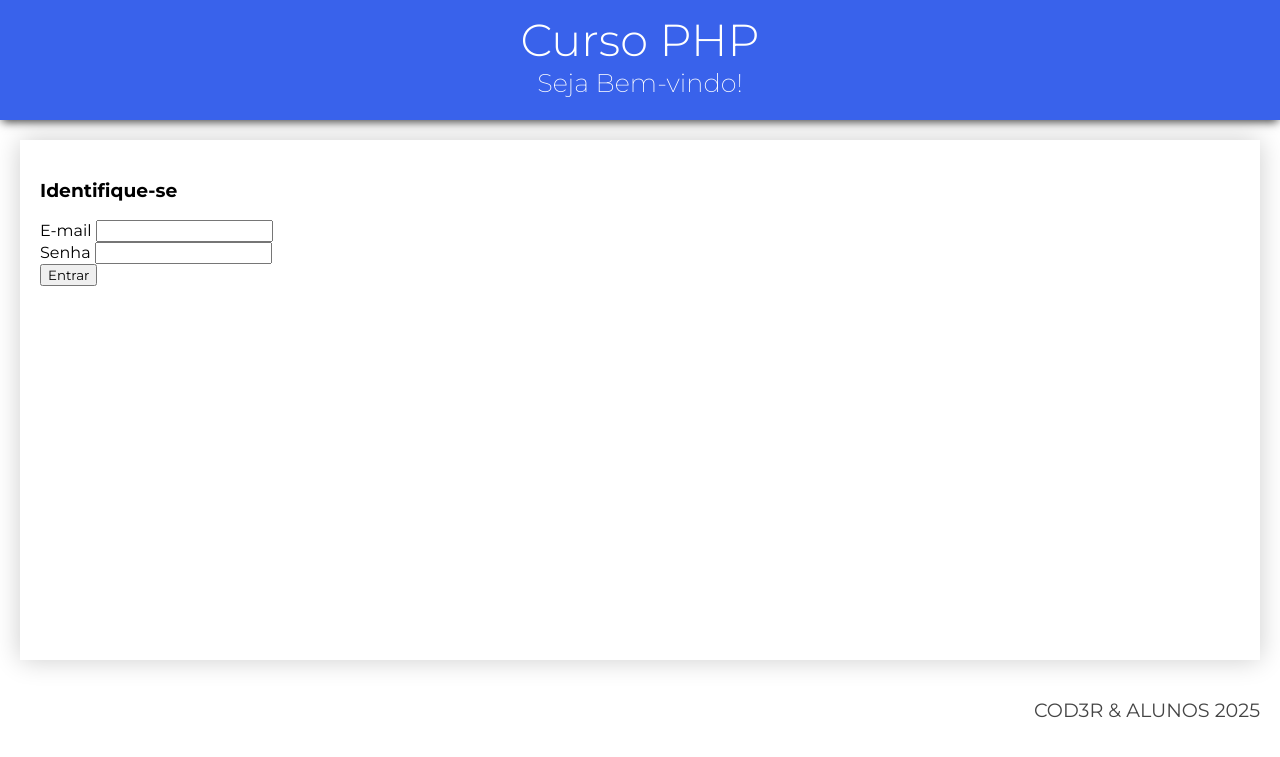
After one commit to Andersonlmos/EstudosUdemy, a PHP site: page /login.php in a window 1280 px wide. The commit adds this page. Shown: the top 757 px of the page. Run offline with PHP 8.4, Linux system fonts and the light colour scheme.

Commit message:
adicionando tela de login

```diff
--- /dev/null
+++ b/assests/login.css
@@ -0,0 +1,8 @@
+body.login {
+    grid-template-rows: 120px 1fr 60px;
+    grid-template-areas: "cabecalho" "principal" "rodape";
+}
+
+body.login {
+    height: calc(100vh - 180px);
+}
--- /dev/null
+++ b/login.php
@@ -0,0 +1,43 @@
+<!DOCTYPE html>
+<html lang="pt-BR">
+  <head>
+    <meta charset="UTF-8" />
+    <meta name="viewport" content="width=device-width, initial-scale=1.0" />
+    <link rel="preconnect" href="https://fonts.googleapis.com">
+    <link rel="preconnect" href="https://fonts.gstatic.com" crossorigin>
+    <link href="https://fonts.googleapis.com/css2?family=Montserrat:ital,wght@0,100..900;1,100..900&family=Open+Sans:ital,wght@0,300..800;1,300..800&family=Oswald:wght@200..700&family=Poppins:ital,wght@0,100;0,200;0,300;0,400;0,500;0,600;0,700;0,800;0,900;1,100;1,200;1,300;1,400;1,500;1,600;1,700;1,800;1,900&display=swap" rel="stylesheet">
+    <link rel="stylesheet" href="assests/style.css" />
+    <link rel="stylesheet" href="assests/login.css" />
+    <title>Curso PHP</title>
+  </head>
+  <body class="login">
+    <header class="cabecalho">
+      <h1>Curso PHP</h1>
+      <h2>Seja Bem-vindo!</h2>
+    </header>
+    <main class="principal">
+      <div class="conteudo">
+          <h3>Identifique-se</h3>
+          <?php if (isset($_SESSION['erros'])): ?>
+              <div class="erros">
+                <?php foreach ($_SESSION['erros'] as $erro): ?>
+                    <p><?= $erro ?></p>
+                <?php endforeach ?>
+              </div>
+          <?php endif ?>
+          <form action="#" method="POST">
+            <div>
+                <label for="email">E-mail</label>
+                <input type="email" name="email" id="email">
+            </div>
+            <div>
+                <label for="senha">Senha</label>
+                <input type="password" name="senha" id="senha">
+            </div>
+            <button class="button">Entrar</button>
+          </form>
+      </div>
+    </main>
+      <?php require_once "template/footer.php"?>
+  </body>
+</html>
```
Also changed, not shown: index.php (+7 -0 lines).
